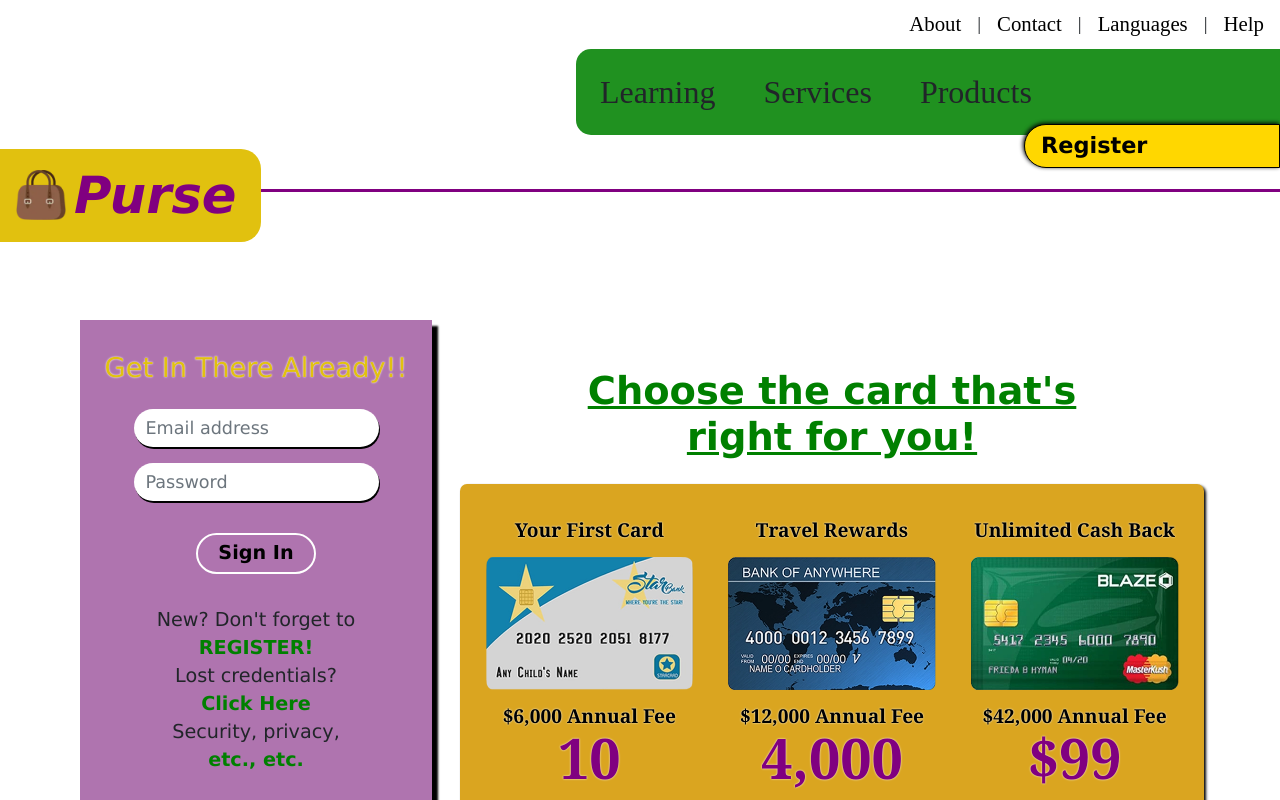
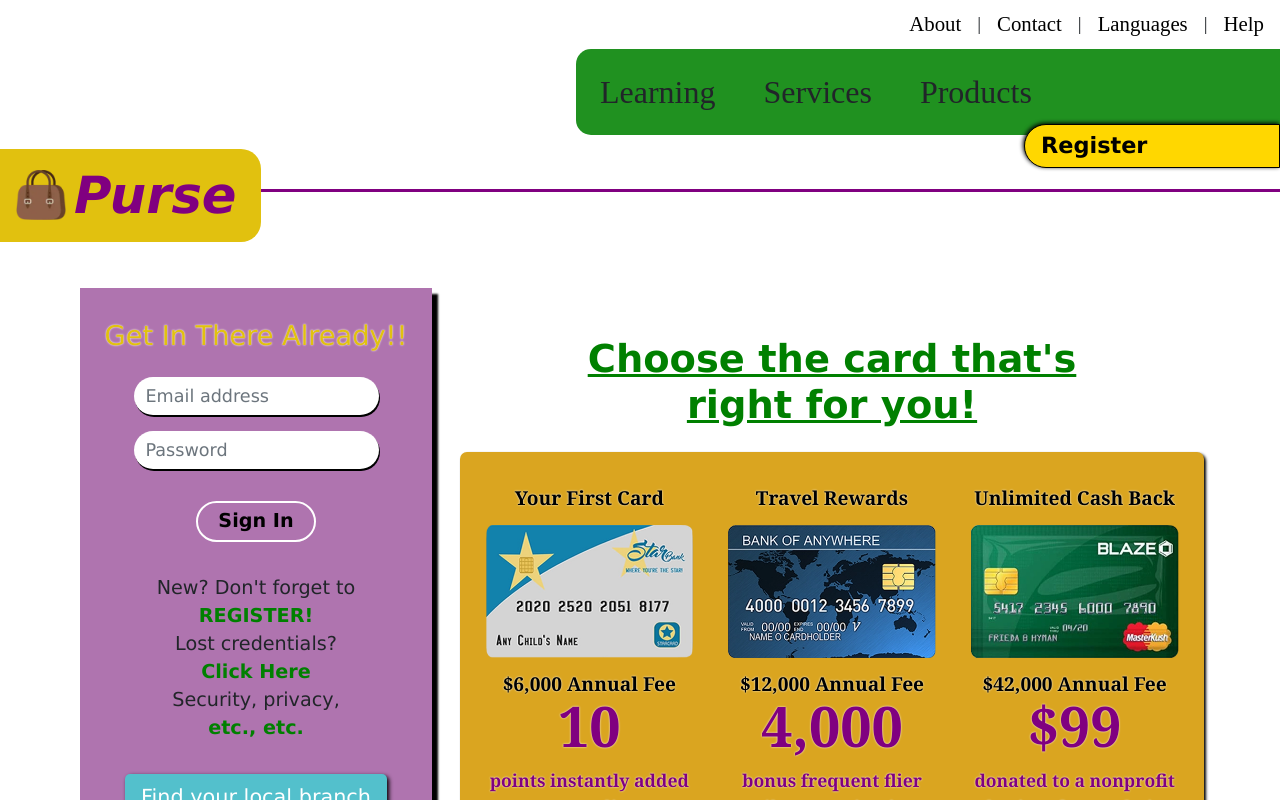
Before and after one commit to marksatin1/Purse-Banking, a React (Create React App) app: page / in a window 1280 px wide. Shown: the top 800 px of the page. Built offline with nearby package versions, Linux system fonts and the light colour scheme.

Commit message:
Made header pos fixed

```diff
--- a/src/components/Layout/Header.js
+++ b/src/components/Layout/Header.js
@@ -21,7 +21,8 @@ const Header = () => {
   return (
     <>
       <Logo />
-      <Navbar expand='sm' className='d-flex flex-column header'>
+      <div className='header'>
+        <Navbar expand='sm' className='d-flex flex-column'>
           <div className='d-sm-none '>
             <Navbar.Toggle onClick={animationHandler}>
               <img src={FlyingMoney} alt='Flying Money' />
@@ -38,6 +39,7 @@ const Header = () => {
             <MyPurseButton />
           </div>
         </Navbar>
+      </div>
     </>
   );
 };
--- a/src/styles/css/main.css
+++ b/src/styles/css/main.css
@@ -218,6 +218,7 @@ main p {
   }
 }
 .header {
+  position: fixed;
   background-color: white;
   text-align: center;
   z-index: 2;
@@ -276,7 +277,7 @@ main p {
   border-radius: 5px;
   box-shadow: 0 0 4px black;
   text-align: center;
-  z-index: 15;
+  z-index: 4;
   display: none;
 }
 .main-nav--dropdown-content .link {
@@ -1136,12 +1137,17 @@ main p {
   position: relative;
   width: 90vw;
   margin: 0 auto;
-  top: 10rem;
-}
-
+  top: 14rem;
+}
+
+@media only screen and (min-width: 576px) {
+  .landing-page {
+    top: 17rem;
+  }
+}
 @media only screen and (min-width: 768px) {
   .landing-page {
-    top: 8rem;
+    top: 18rem;
   }
 }
 .languages h2 {
--- a/src/styles/sass/layout/_header.scss
+++ b/src/styles/sass/layout/_header.scss
@@ -1,4 +1,5 @@
 .header {
+  position: fixed;
   background-color: white;
   text-align: center;
   z-index: 2;
--- a/src/styles/sass/layout/_nav-main.scss
+++ b/src/styles/sass/layout/_nav-main.scss
@@ -31,7 +31,7 @@
     border-radius: 5px;
     box-shadow: 0 0 4px black;
     text-align: center;
-    z-index: 15;
+    z-index: 4;
     display: none;
 
     .link {
--- a/src/styles/sass/pages/_landing-page.scss
+++ b/src/styles/sass/pages/_landing-page.scss
@@ -2,11 +2,17 @@
   position: relative;
   width: 90vw;
   margin: 0 auto;
-  top: 10rem;
+  top: 14rem;
+}
+
+@media only screen and (min-width: 576px) {
+  .landing-page {
+    top: 17rem;
+  }
 }
 
 @media only screen and (min-width: 768px) {
   .landing-page {
-    top: 8rem;
+    top: 18rem;
   }
 }
```
Also changed, not shown: 1 other file (tests, documents, lock files or other folders). Lines whose indentation alone changed are shown as unchanged.
